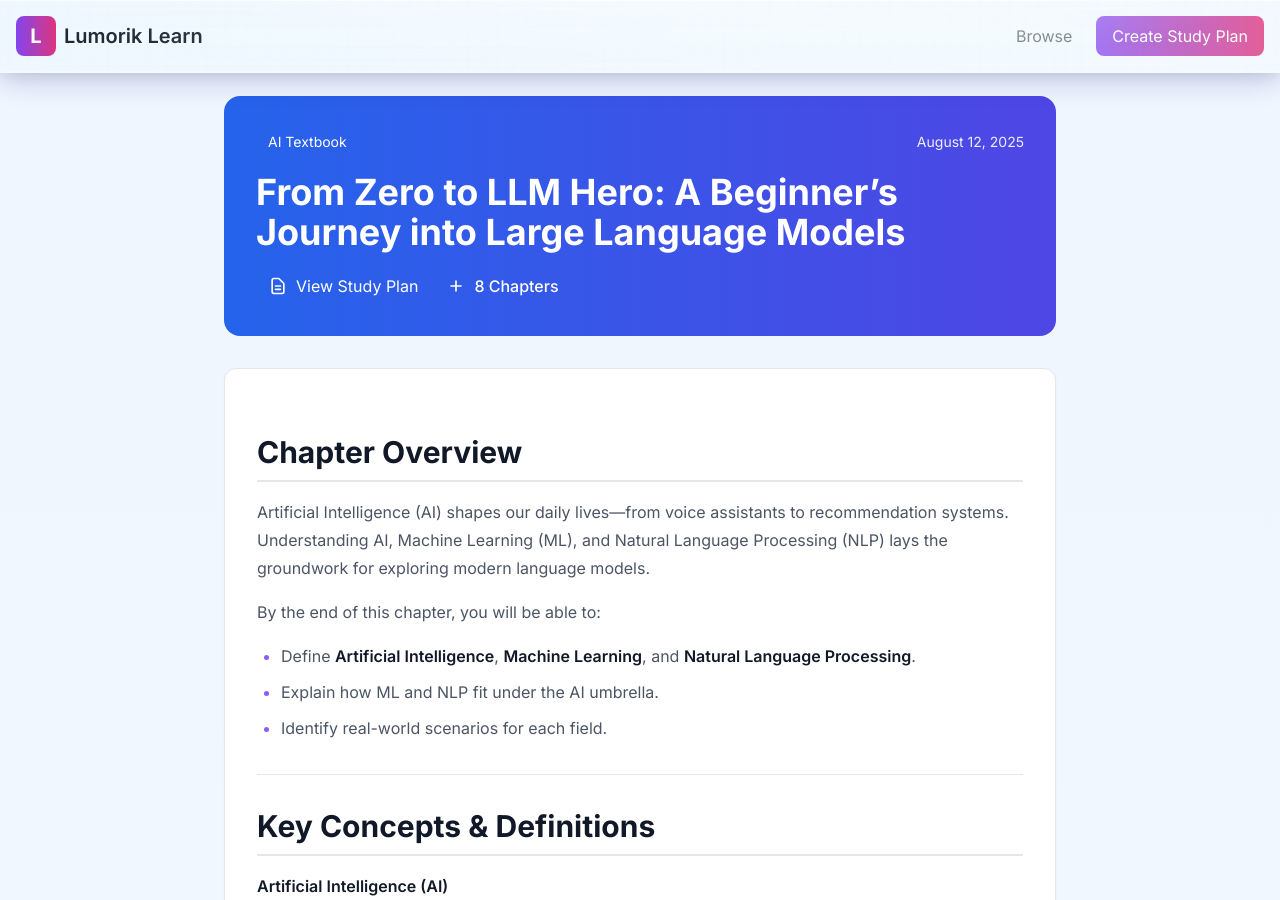
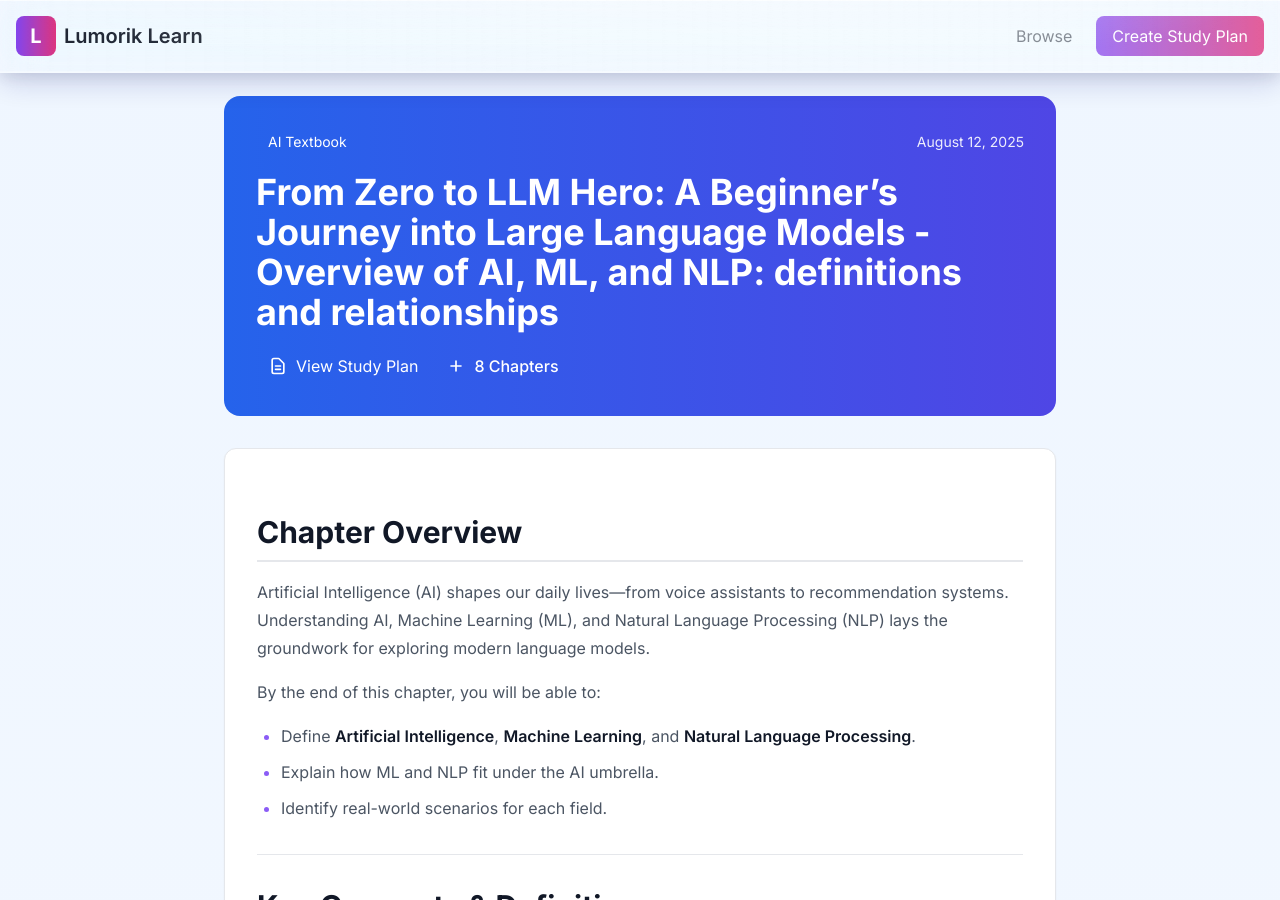
Before and after one commit to lumorikllc/learn, a Jekyll site: the page built from content/a23f2f35-2cd5-455f-b58b-fa1815dadfd1/ef687bdd-ddc0-4295-8002-85681040e3b9/index.md, in a window 1280 px wide and 900 px high. Built offline with Jekyll 4.4.1, drawn with Linux system fonts in a browser that asks for light colours.

Commit message:
Publish textbook for session ef687bdd-ddc0-4295-8002-85681040e3b9 - From Zero to LLM Hero: A Beginner’s Journey into Large Language Models - Overview of AI, ML, and NLP: definitions and relationships

```diff
--- a/content/a23f2f35-2cd5-455f-b58b-fa1815dadfd1/ef687bdd-ddc0-4295-8002-85681040e3b9/index.md
+++ b/content/a23f2f35-2cd5-455f-b58b-fa1815dadfd1/ef687bdd-ddc0-4295-8002-85681040e3b9/index.md
@@ -1,7 +1,7 @@
 ---
 layout: textbook
-title: "From Zero to LLM Hero: A Beginner’s Journey into Large Language Models"
-date: 2025-08-12T19:01:36.857465
+title: "From Zero to LLM Hero: A Beginner’s Journey into Large Language Models - Overview of AI, ML, and NLP: definitions and relationships"
+date: 2025-08-12T19:14:59.762501
 study_plan_url: "https://lumorikllc.github.io/learn/content/a23f2f35-2cd5-455f-b58b-fa1815dadfd1/70473486-6b8b-41dd-b113-0f4c82c1d36e/"
 chapters: 8
 author: "a23f2f35-2cd5-455f-b58b-fa1815dadfd1"
```
